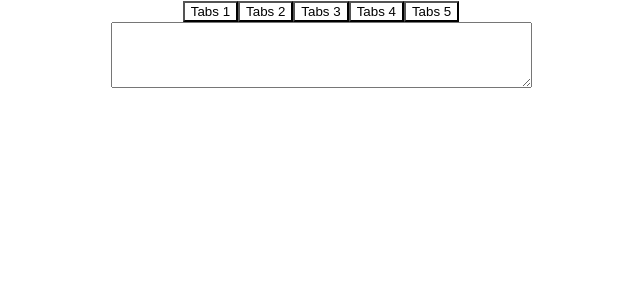
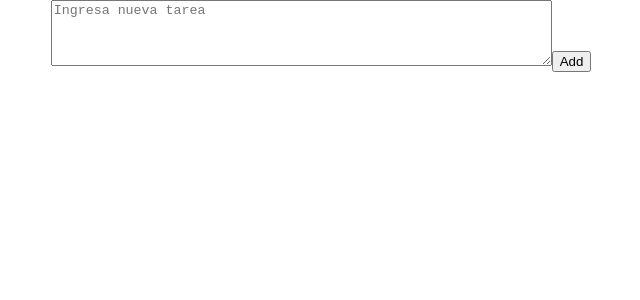
Before and after one commit to itoledos/ToDoList, a React (Create React App) app: page / in a window 1280 px wide. Shown: the top 300 px of the page, without its empty margins (319-959 px from the left). Built offline with nearby package versions, Linux system fonts and the light colour scheme.

Commit message:
initial commit

```diff
--- a/src/App.js
+++ b/src/App.js
@@ -1,39 +1,13 @@
 import './App.css';
-import MyComponents from '../src/components/MyComponents';
+import ToDoList from '../src/components/ToDoList';
+
 
 function App() {
-  const tabsList = [
-    {
-      label: 'Tabs 1',
-      content: 'Favourite color: Blue',
-      bgColor: 'white'
-    },
-    {
-      label: 'Tabs 2',
-      content: 'Favourite Movie: Matrix',
-      bgColor: 'white'
-    },
-    {
-      label: 'Tabs 3',
-      content: 'Favourite meal: Pizza',
-      bgColor: 'white'
-    },
-    {
-      label: 'Tabs 4',
-      content: 'Favourite animal: Dog',
-      bgColor: 'white'
-    },
-    {
-      label: 'Tabs 5',
-      content: 'Favourite sport: Volleyball',
-      bgColor: 'white'
-    }
-  ];
+
   return (
 
     <div className="App">
-      {/* <Reductor/> */}
-      <MyComponents tabs={tabsList} />
+      <ToDoList />
     </div>
   );
 }
--- a/src/components/MyComponents.jsx
+++ /dev/null
@@ -1,41 +0,0 @@
-import React, {useState} from 'react';
-
-const MyComponents = (props) => {
-    const [textContent,setTextContent]=useState('');
-    const [tabsList,setTabsList]=useState(props.tabs);
-
-    const onClickHandler = (e,value,i) => {
-        alert(value.label);
-        setTextContent(value.content);
-        setTabsList(tabsList.map((item,ind)=>i==ind?
-        {label: item.label,
-            content: item.content,
-            bgColor: 'gray'}:
-            {label: item.label,
-                content: item.content,
-                bgColor: 'white'}
-        )
-        );
-        // console.log(tabsList);
-    }
-
-    const handleOnChange = (e)=> e.preventDefault();
-
-    return(
-        <div style={{display:"inline-block"}}>
-            {
-                tabsList.map((item,index) => {
-                    return(
-                        <button key={index}
-                        onClick={(e)=>onClickHandler(e,item,index)}
-                        style={{backgroundColor: `${item.bgColor}`}}>{item.label}</button>
-                    );
-                })
-            }
-            <textarea onChange={handleOnChange} rows="4" cols="50" value={textContent} style={{display: "block"}} />
-
-        </div>
-    );
-}
-
-export default MyComponents
--- /dev/null
+++ b/src/components/ToDoList.jsx
@@ -0,0 +1,86 @@
+import React, { useState } from 'react';
+
+
+const fruits = [
+    'banana',
+    'pineapple',
+    'peach',
+    'apple'
+];
+
+function FruitForm() {
+    const [tasks,setTasks] = useState([]);
+    const [text,setText] = useState('');
+    const [selection,setSelection] = useState(false);
+
+    function handleSubmit(event) {
+        event.preventDefault();
+        setTasks(text==''?'Debe ingresar texto':
+        [...tasks,
+            {
+                task: text,
+                textDecoration: 'none',
+                checkbox: false
+            }
+        ]
+        );
+    }
+
+    function handleTextChange(e) {
+        setText(e.target.value)
+    }
+
+    function handleDelete(e,i) {
+        setTasks(
+            tasks.filter((item,idx) => i!=idx)
+        )
+
+    }
+
+    function handleCheckbox(e,i) {
+        setTasks(tasks.map((item,idx)=>{
+            if ((i==idx)&&(item.checkbox==false)) {
+                return(
+                    {
+                        task: item.task,
+                        textDecoration: 'line-through',
+                        checkbox: true
+                    }
+                )
+            }
+            else {
+                return(
+                    {
+                        task: item.task,
+                        textDecoration: 'none',
+                        checkbox: false
+                    }
+                )
+            }
+        })
+        );
+    }
+
+    return (
+        <div>
+            <form onSubmit={handleSubmit} style={{display: 'block'}}>
+                <textarea onChange={handleTextChange} rows='4' cols='60' placeholder='Ingresa nueva tarea'></textarea>
+                <button>Add</button>
+            </form>
+            {tasks.map((item,index)=>{
+                return(
+                    <div key={index}>
+                        <div style={{textDecoration: `${item.textDecoration}`}} >{item.task}</div>
+                        <input type='checkbox' checked={item.checkbox} onChange={(e)=>handleCheckbox(e,index)}/>
+                        <button onClick={(e)=>handleDelete(e,index)}>Delete</button>
+                    </div>
+                )
+
+            })}
+
+        </div>
+    );
+}
+
+
+export default FruitForm
```
